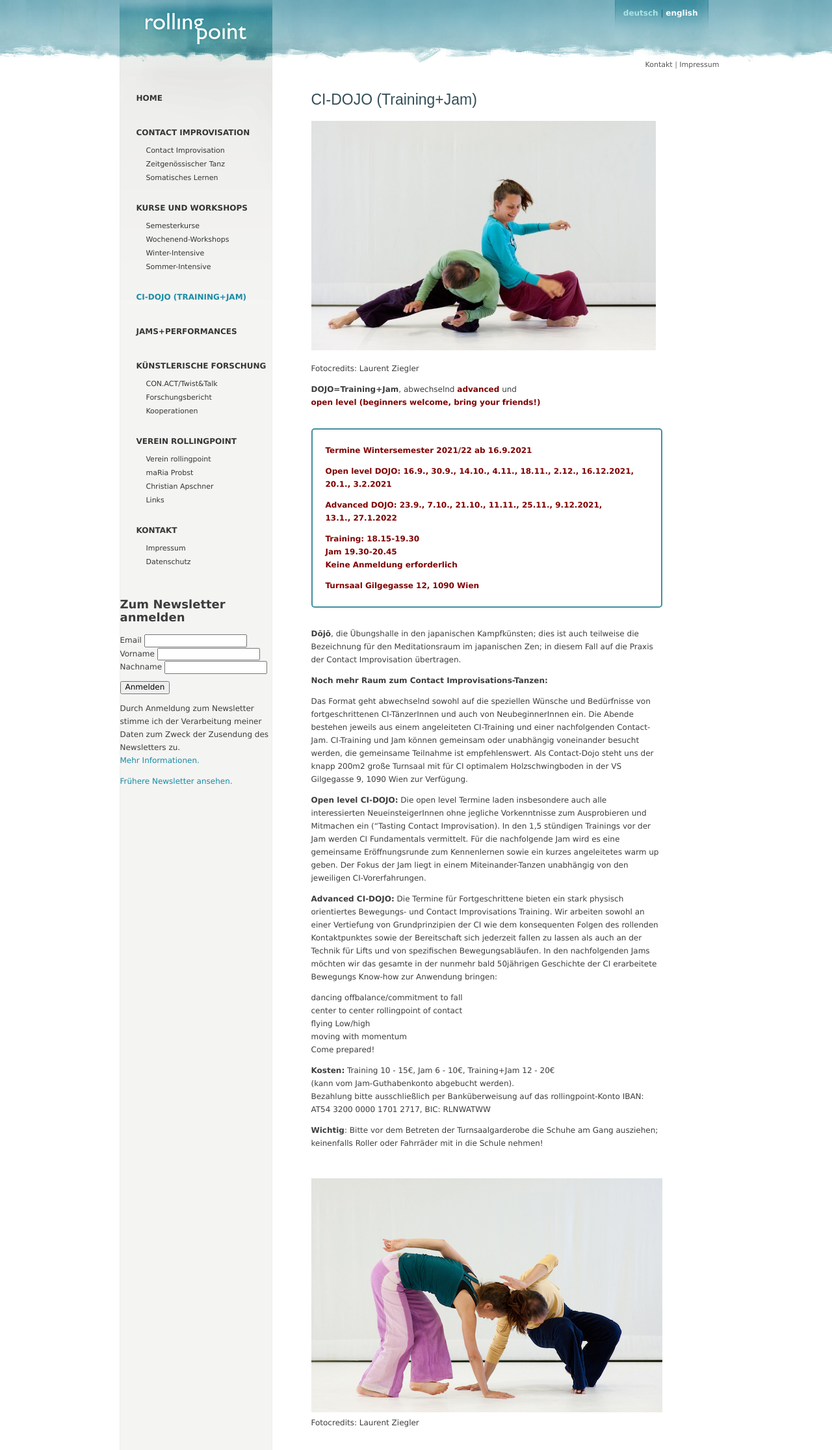
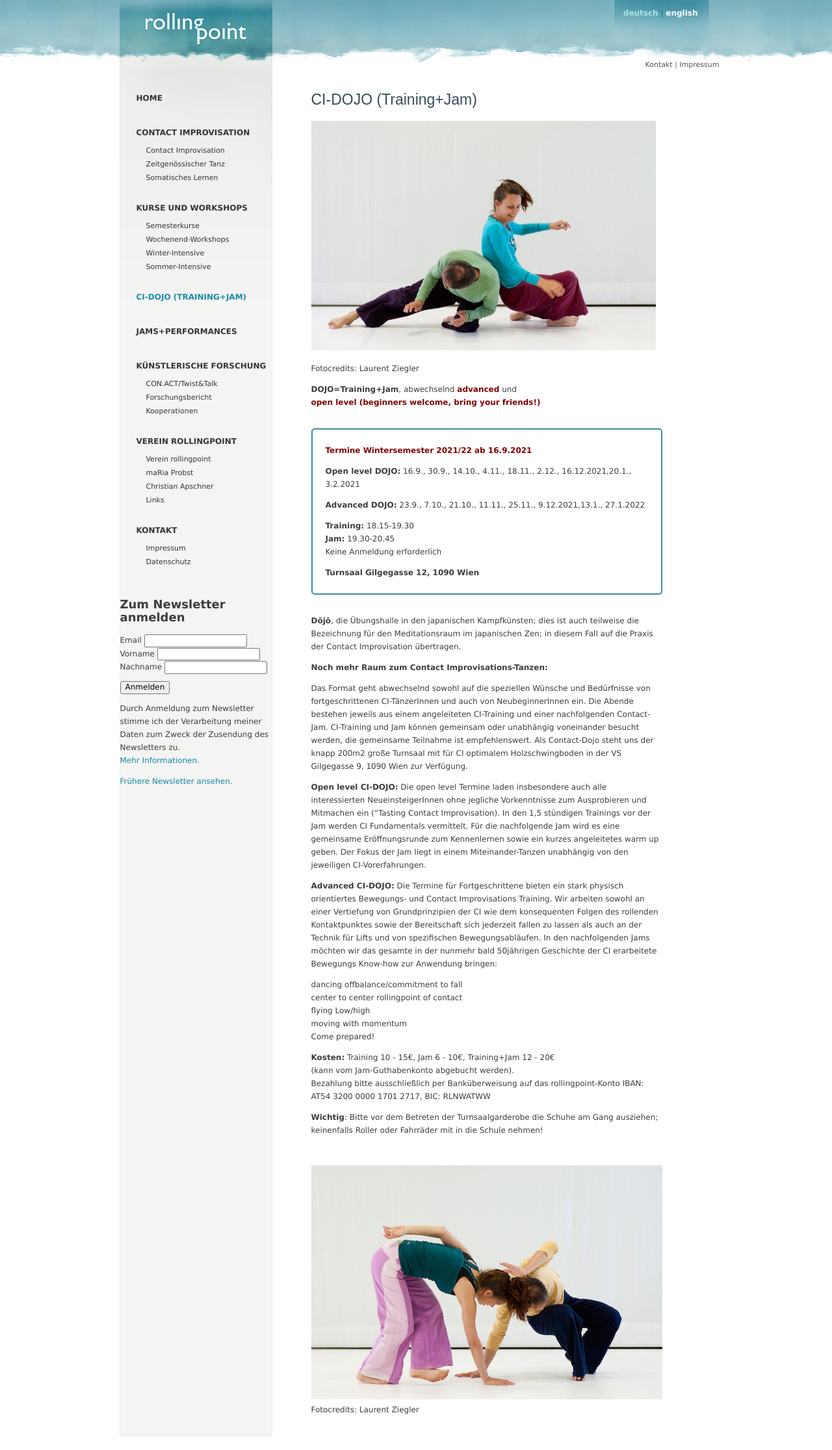
Before and after one commit to manulari/rollingpointat, a Jekyll site: the page built from _all_pages/dojo.md, in a window 1280 px wide. Shown: the whole page at 65% size. Built offline with Jekyll 4.4.1, drawn with Linux system fonts in a browser that asks for light colours; comment, search, counter and statistics services are not loaded.

Commit message:
dojo formattierung

```diff
--- a/_all_pages/dojo.md
+++ b/_all_pages/dojo.md
@@ -11,17 +11,15 @@ Fotocredits: Laurent Ziegler
 **DOJO=Training+Jam**, abwechselnd `advanced` und\
 `open level (beginners welcome, bring your friends!)`
 
-> **Termine Wintersemester 2021/22 ab 16.9.2021**
+> `Termine Wintersemester 2021/22 ab 16.9.2021`
 >
-> **Open level DOJO: 16.9., 30.9., 14.10., 4.11., 18.11., 2.12., 16.12.2021,\
-> 20.1., 3.2.2021**
+> **Open level DOJO:** 16.9., 30.9., 14.10., 4.11., 18.11., 2.12., 16.12.2021,20.1., 3.2.2021
 >
-> **Advanced DOJO: 23.9., 7.10., 21.10., 11.11., 25.11., 9.12.2021,\
-> 13.1., 27.1.2022**
+> **Advanced DOJO:** 23.9., 7.10., 21.10., 11.11., 25.11., 9.12.2021,13.1., 27.1.2022
 >
-> **Training: 18.15-19.30\
-> Jam 19.30-20.45**\
-> **Keine Anmeldung erforderlich**
+> **Training:** 18.15-19.30\
+> **Jam:** 19.30-20.45\
+> Keine Anmeldung erforderlich
 >
 > **Turnsaal Gilgegasse 12, 1090 Wien**
 
--- a/_sass/contentStyle.scss
+++ b/_sass/contentStyle.scss
@@ -3,7 +3,6 @@
 
 code { color: $extra-emph-color; font-weight: bold; font-family: inherit; }
 blockquote {
-  color: $extra-emph-color;
   //background-color: $flash-color;
   margin: 30px 0px;
   padding: 10px 20px;
```
